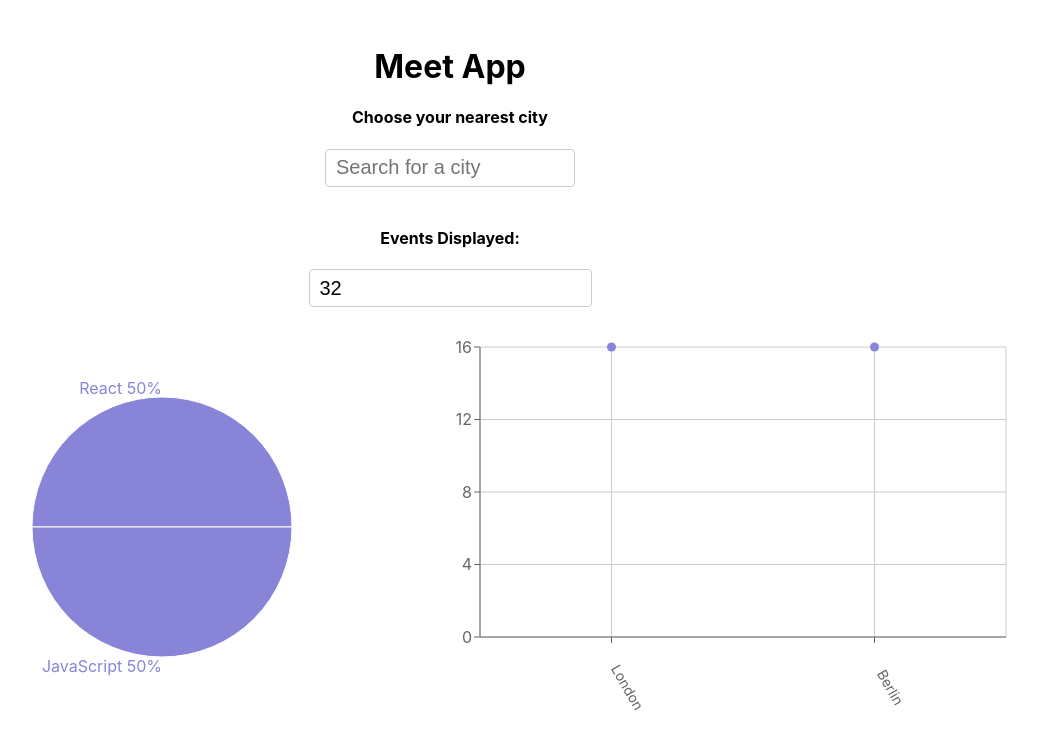
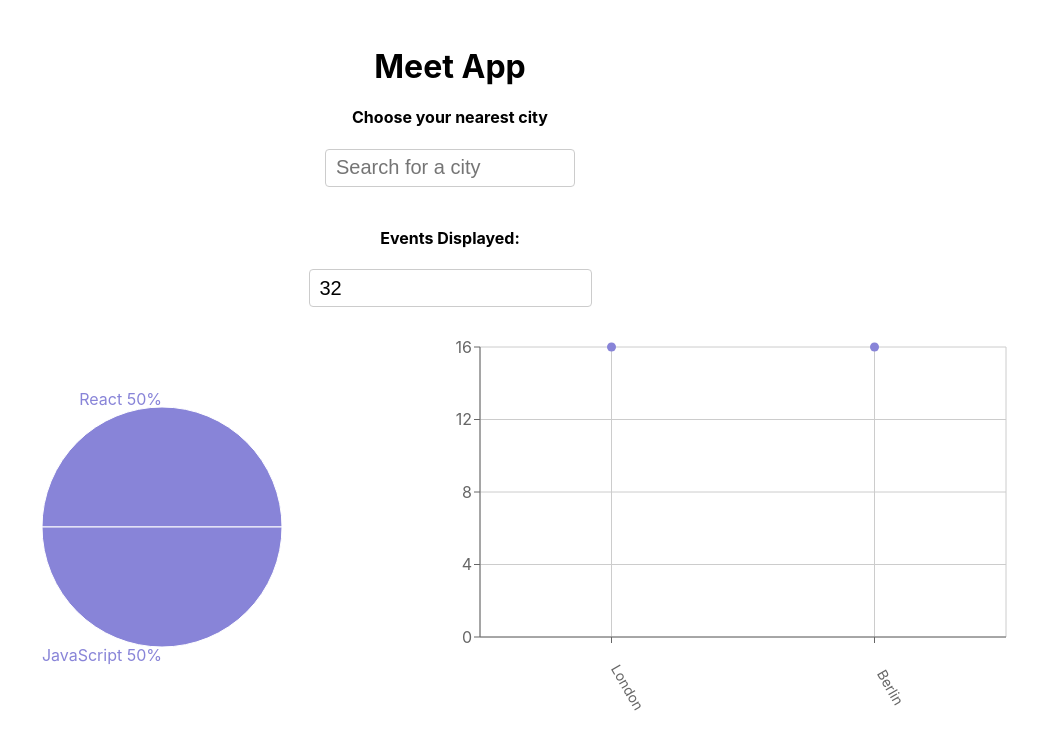
Before and after one commit to bryant-ortega/meet, a React (Create React App) app: page / in a window 1280 px wide. Shown: the top 741 px of the page, without its empty margins (190-1228 px from the left). Built offline with nearby package versions, Linux system fonts and the light colour scheme; what atatus-spa would draw is missing.

Commit message:
attempted to fix outer radius

```diff
--- a/src/App.css
+++ b/src/App.css
@@ -113,10 +113,8 @@ input[type="number"] {
         flex-direction: row;
     }
     .charts-container .recharts-responsive-container {
-        flex-basis: 50%;
-        max-width: 50%;
-        min-width: auto;
-        margin: 0 auto;
+        min-width: 100%;
+        display: flex;
     }
 }
 
--- a/src/components/EventGenresChart.js
+++ b/src/components/EventGenresChart.js
@@ -51,7 +51,7 @@ const EventGenresChart = ({ events }) => {
     };
 
     return (
-        <ResponsiveContainer width="97%" height={400}>
+        <ResponsiveContainer width="99%" height={400}>
             <PieChart>
                 <Pie
                     data={data}
@@ -59,7 +59,7 @@ const EventGenresChart = ({ events }) => {
                     fill="#8884d8"
                     labelLine={false}
                     label={renderCustomizedLabel}
-                    outerRadius={130}
+                    outerRadius={120}
                 />
             </PieChart>
         </ResponsiveContainer>
```
